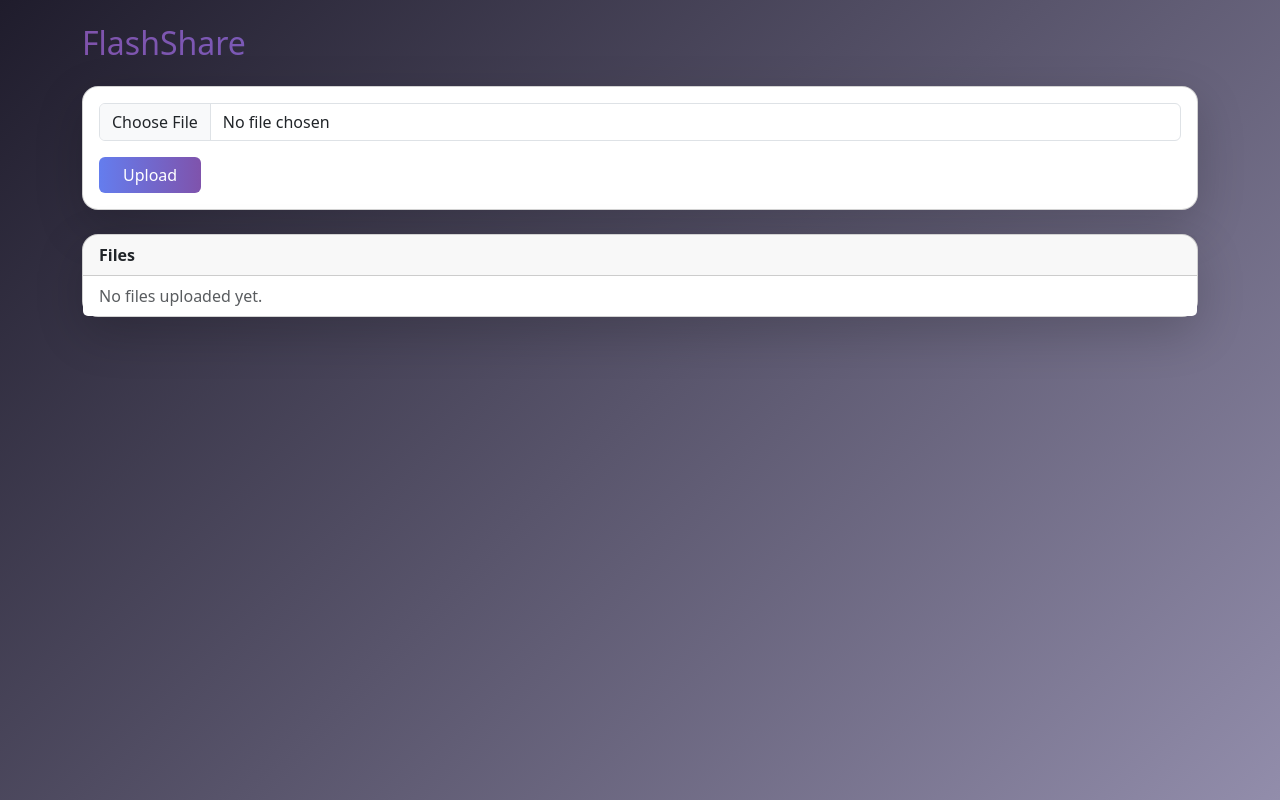
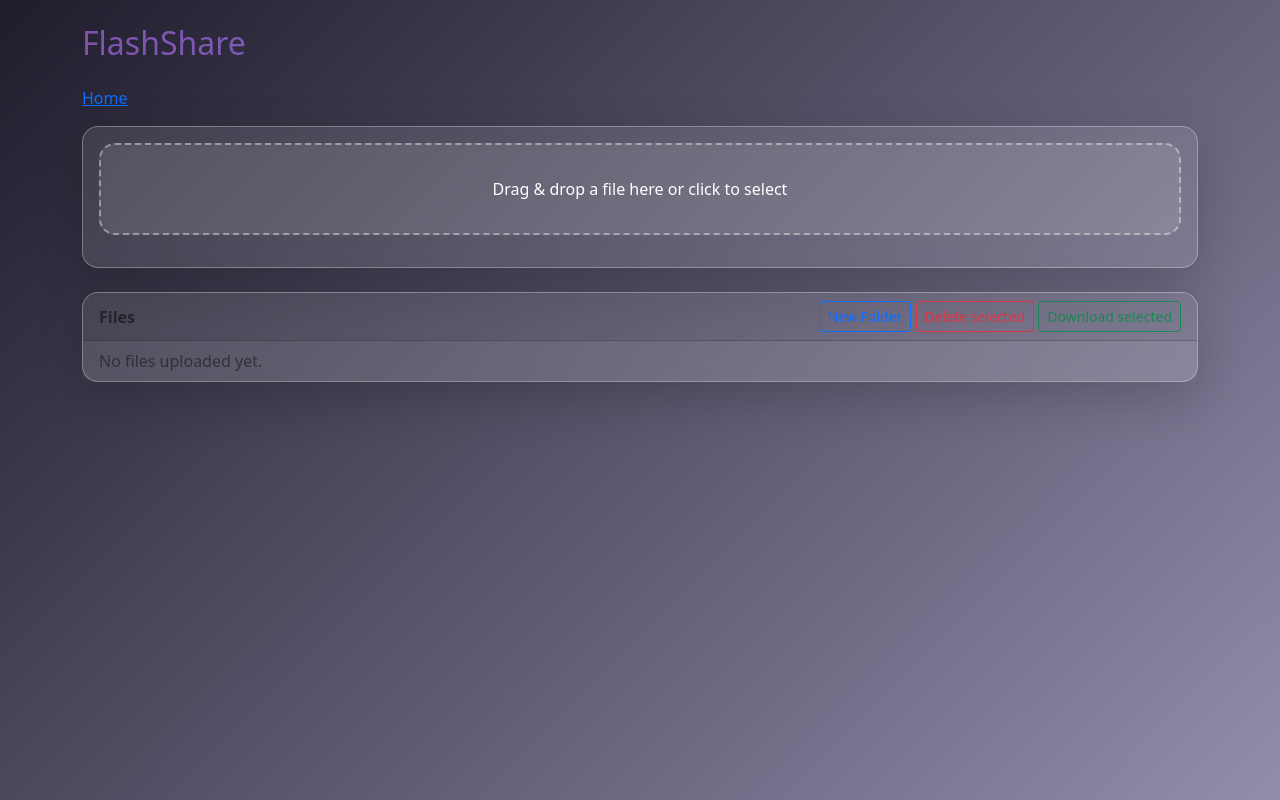
Before and after one commit to murryanbul/aitest, a Flask app: page / in a window 1280 px wide. Run offline with Flask 2, Linux system fonts and the light colour scheme.

Commit message:
Add folder support, rename and bulk actions with QR sharing

```diff
--- a/app.py
+++ b/app.py
@@ -1,67 +1,194 @@
 import os
+import io
+import shutil
+import zipfile
 from datetime import datetime
-from flask import Flask, render_template, request, redirect, url_for, send_from_directory, flash, jsonify
+from flask import (
+    Flask,
+    render_template,
+    request,
+    send_from_directory,
+    flash,
+    jsonify,
+    send_file,
+    abort,
+)
+from werkzeug.utils import secure_filename
+from werkzeug.exceptions import RequestEntityTooLarge
 
 UPLOAD_FOLDER = 'uploads'
-ALLOWED_EXTENSIONS = set(['txt', 'pdf', 'png', 'jpg', 'jpeg', 'gif', 'zip', 'mp4', 'mp3', 'csv', 'xlsx', 'docx'])
+ALLOWED_EXTENSIONS = {
+    'txt', 'pdf', 'png', 'jpg', 'jpeg', 'gif', 'zip',
+    'mp4', 'mp3', 'csv', 'xlsx', 'docx'
+}
+IMAGE_EXTENSIONS = {'png', 'jpg', 'jpeg', 'gif'}
 
 app = Flask(__name__)
 app.secret_key = "file-sharing-secret-key"
 app.config['UPLOAD_FOLDER'] = UPLOAD_FOLDER
+app.config['MAX_CONTENT_LENGTH'] = 50 * 1024 * 1024  # 50MB limit
 
 if not os.path.exists(UPLOAD_FOLDER):
     os.makedirs(UPLOAD_FOLDER)
 
+
+def safe_path(*paths):
+    base = os.path.abspath(app.config['UPLOAD_FOLDER'])
+    final = os.path.abspath(os.path.join(base, *paths))
+    if os.path.commonpath([final, base]) != base:
+        raise ValueError("Unsafe path")
+    return final
+
 def allowed_file(filename):
     return '.' in filename and filename.rsplit('.', 1)[1].lower() in ALLOWED_EXTENSIONS
 
-def get_files():
-    files = []
-    for filename in os.listdir(UPLOAD_FOLDER):
-        path = os.path.join(UPLOAD_FOLDER, filename)
-        stat = os.stat(path)
-        files.append({
-            'name': filename,
+def get_files(path=""):
+    directory = safe_path(path)
+    entries = []
+    for name in os.listdir(directory):
+        full = os.path.join(directory, name)
+        rel_path = os.path.join(path, name) if path else name
+        stat = os.stat(full)
+        is_folder = os.path.isdir(full)
+        extension = name.rsplit('.', 1)[1].lower() if '.' in name else ''
+        entries.append({
+            'name': name,
+            'path': rel_path.replace("\\", "/"),
             'size': stat.st_size,
             'date': datetime.fromtimestamp(stat.st_ctime).strftime("%Y-%m-%d %H:%M"),
+            'is_image': extension in IMAGE_EXTENSIONS,
+            'is_folder': is_folder,
         })
-    files.sort(key=lambda f: f['date'], reverse=True)
-    return files
+    entries.sort(key=lambda f: (not f['is_folder'], f['name'].lower()))
+    return entries
 
-@app.route('/', methods=['GET', 'POST'])
-def index():
-    if request.method == 'POST':
-        if 'file' not in request.files:
-            flash('No file part', 'danger')
-            return redirect(request.url)
-        file = request.files['file']
-        if file.filename == '':
-            flash('No selected file', 'danger')
-            return redirect(request.url)
-        if file and allowed_file(file.filename):
-            filename = file.filename
-            file.save(os.path.join(app.config['UPLOAD_FOLDER'], filename))
-            flash(f'Uploaded {filename} successfully!', 'success')
-            return redirect(url_for('index'))
-        else:
-            flash('File type not allowed.', 'danger')
-            return redirect(request.url)
-    files = get_files()
-    return render_template('index.html', files=files)
+@app.route('/', defaults={'path': ''})
+@app.route('/<path:path>')
+def index(path):
+    files = get_files(path)
+    breadcrumbs = []
+    if path:
+        parts = path.split('/')
+        accum = ''
+        for part in parts:
+            accum = os.path.join(accum, part) if accum else part
+            breadcrumbs.append({'name': part, 'path': accum.replace("\\", "/")})
+    return render_template('index.html', files=files, path=path, breadcrumbs=breadcrumbs)
 
-@app.route('/uploads/<filename>')
+
+@app.route('/upload', methods=['POST'])
+def upload():
+    path = request.args.get('path', '')
+    if 'file' not in request.files:
+        return jsonify({'success': False, 'error': 'No file part'}), 400
+    file = request.files['file']
+    if file.filename == '':
+        return jsonify({'success': False, 'error': 'No selected file'}), 400
+    if file and allowed_file(file.filename):
+        filename = secure_filename(file.filename)
+        dest = safe_path(path, filename)
+        os.makedirs(os.path.dirname(dest), exist_ok=True)
+        file.save(dest)
+        return jsonify({'success': True, 'filename': filename})
+    return jsonify({'success': False, 'error': 'File type not allowed'}), 400
+
+
+@app.errorhandler(RequestEntityTooLarge)
+def file_too_large(e):
+    return jsonify({'success': False, 'error': 'File too large (max 50MB)'}), 413
+
+@app.route('/uploads/<path:filename>')
 def uploaded_file(filename):
     return send_from_directory(app.config['UPLOAD_FOLDER'], filename)
 
-@app.route('/delete/<filename>', methods=['POST'])
-def delete_file(filename):
-    path = os.path.join(app.config['UPLOAD_FOLDER'], filename)
+@app.route('/delete/<path:filepath>', methods=['POST'])
+def delete_file(filepath):
+    try:
+        path = safe_path(filepath)
+    except ValueError:
+        return jsonify({'success': False}), 400
+    if os.path.isdir(path):
+        shutil.rmtree(path, ignore_errors=True)
+        flash(f"Deleted {filepath}.", "success")
+        return jsonify({'success': True})
     if os.path.exists(path):
         os.remove(path)
-        flash(f"Deleted {filename}.", "success")
+        flash(f"Deleted {filepath}.", "success")
         return jsonify({'success': True})
     flash("File not found.", "danger")
     return jsonify({'success': False}), 404
 
+
+@app.route('/rename/<path:filepath>', methods=['POST'])
+def rename_file(filepath):
+    data = request.get_json() or {}
+    new_name = secure_filename(data.get('new_name', ''))
+    if not new_name:
+        return jsonify({'success': False, 'error': 'Invalid name'}), 400
+    directory = os.path.dirname(filepath)
+    try:
+        src = safe_path(filepath)
+        dest = safe_path(directory, new_name)
+    except ValueError:
+        return jsonify({'success': False}), 400
+    if os.path.exists(src):
+        os.rename(src, dest)
+        return jsonify({'success': True})
+    return jsonify({'success': False, 'error': 'Not found'}), 404
+
+
+@app.route('/create_folder', methods=['POST'])
+def create_folder():
+    data = request.get_json() or {}
+    path = data.get('path', '')
+    name = secure_filename(data.get('folder_name', ''))
+    if not name:
+        return jsonify({'success': False, 'error': 'Invalid name'}), 400
+    try:
+        folder_path = safe_path(path, name)
+    except ValueError:
+        return jsonify({'success': False}), 400
+    if os.path.exists(folder_path):
+        return jsonify({'success': False, 'error': 'Exists'}), 400
+    os.makedirs(folder_path)
+    return jsonify({'success': True})
+
+
+@app.route('/bulk_delete', methods=['POST'])
+def bulk_delete():
+    paths = request.get_json().get('paths', [])
+    for rel in paths:
+        try:
+            target = safe_path(rel)
+        except ValueError:
+            continue
+        if os.path.isdir(target):
+            shutil.rmtree(target, ignore_errors=True)
+        elif os.path.exists(target):
+            os.remove(target)
+    return jsonify({'success': True})
+
+
+@app.route('/bulk_download', methods=['POST'])
+def bulk_download():
+    paths = request.get_json().get('paths', [])
+    buf = io.BytesIO()
+    with zipfile.ZipFile(buf, 'w') as zf:
+        for rel in paths:
+            try:
+                target = safe_path(rel)
+            except ValueError:
+                continue
+            if os.path.isdir(target):
+                for root, dirs, files in os.walk(target):
+                    for f in files:
+                        full = os.path.join(root, f)
+                        arcname = os.path.relpath(full, app.config['UPLOAD_FOLDER'])
+                        zf.write(full, arcname)
+            elif os.path.exists(target):
+                zf.write(target, rel)
+    buf.seek(0)
+    return send_file(buf, mimetype='application/zip', as_attachment=True, download_name='files.zip')
+
 if __name__ == '__main__':
     app.run(host="0.0.0.0", port=5050, debug=True)
--- a/requirements.txt
+++ b/requirements.txt
@@ -1 +1,2 @@
 Flask>=2.2
+gunicorn>=21.2
--- /dev/null
+++ b/static/app.js
@@ -0,0 +1,139 @@
+function postJSON(url, data) {
+  return fetch(url, {
+    method: 'POST',
+    headers: { 'Content-Type': 'application/json' },
+    body: JSON.stringify(data)
+  }).then(res => res.json());
+}
+
+document.querySelectorAll('.delete-btn').forEach(btn => {
+  btn.onclick = function () {
+    if (confirm('Delete "' + this.dataset.path + '"?')) {
+      fetch('/delete/' + encodeURIComponent(this.dataset.path), { method: 'POST' })
+        .then(res => res.json())
+        .then(() => location.reload());
+    }
+  };
+});
+
+document.querySelectorAll('.rename-btn').forEach(btn => {
+  btn.onclick = function () {
+    const current = this.dataset.path.split('/').pop();
+    const newName = prompt('Rename to:', current);
+    if (!newName) return;
+    fetch('/rename/' + encodeURIComponent(this.dataset.path), {
+      method: 'POST',
+      headers: { 'Content-Type': 'application/json' },
+      body: JSON.stringify({ new_name: newName })
+    }).then(res => res.json()).then(d => {
+      if (d.success) location.reload();
+      else alert('Rename failed');
+    });
+  };
+});
+
+document.querySelectorAll('.qr-btn').forEach(btn => {
+  btn.onclick = function () {
+    const url = this.dataset.url;
+    const container = document.getElementById('qrContainer');
+    if (!container) return;
+    container.innerHTML = '';
+    new QRCode(container, url);
+    if (typeof bootstrap !== 'undefined') {
+      new bootstrap.Modal(document.getElementById('qrModal')).show();
+    }
+  };
+});
+
+const dropZone = document.getElementById('dropZone');
+const fileInput = document.getElementById('fileInput');
+const progress = document.getElementById('uploadProgress');
+const progressBar = progress ? progress.querySelector('.progress-bar') : null;
+
+function handleFiles(files) {
+  if (!files || !files.length) return;
+  uploadFile(files[0]);
+}
+
+function uploadFile(file) {
+  const formData = new FormData();
+  formData.append('file', file);
+  const xhr = new XMLHttpRequest();
+  xhr.open('POST', '/upload?path=' + encodeURIComponent(CURRENT_PATH));
+  xhr.upload.addEventListener('progress', (e) => {
+    if (e.lengthComputable && progress && progressBar) {
+      progress.classList.remove('d-none');
+      const percent = (e.loaded / e.total) * 100;
+      progressBar.style.width = percent + '%';
+    }
+  });
+  xhr.onload = () => {
+    if (progress && progressBar) {
+      progress.classList.add('d-none');
+      progressBar.style.width = '0%';
+    }
+    if (xhr.status === 200) {
+      location.reload();
+    } else {
+      alert('Upload failed');
+    }
+  };
+  xhr.send(formData);
+}
+
+if (dropZone && fileInput) {
+  dropZone.addEventListener('click', () => fileInput.click());
+  dropZone.addEventListener('dragover', (e) => {
+    e.preventDefault();
+    dropZone.classList.add('dragover');
+  });
+  dropZone.addEventListener('dragleave', () => dropZone.classList.remove('dragover'));
+  dropZone.addEventListener('drop', (e) => {
+    e.preventDefault();
+    dropZone.classList.remove('dragover');
+    handleFiles(e.dataTransfer.files);
+  });
+  fileInput.addEventListener('change', () => handleFiles(fileInput.files));
+}
+
+const newFolderBtn = document.getElementById('newFolderBtn');
+if (newFolderBtn) {
+  newFolderBtn.onclick = function () {
+    const name = prompt('Folder name?');
+    if (!name) return;
+    postJSON('/create_folder', { path: CURRENT_PATH, folder_name: name })
+      .then(d => { if (d.success) location.reload(); else alert('Failed to create folder'); });
+  };
+}
+
+const bulkDeleteBtn = document.getElementById('bulkDeleteBtn');
+if (bulkDeleteBtn) {
+  bulkDeleteBtn.onclick = function () {
+    const selected = Array.from(document.querySelectorAll('.select-box:checked')).map(cb => cb.value);
+    if (!selected.length) return;
+    if (!confirm('Delete selected items?')) return;
+    postJSON('/bulk_delete', { paths: selected }).then(() => location.reload());
+  };
+}
+
+const bulkDownloadBtn = document.getElementById('bulkDownloadBtn');
+if (bulkDownloadBtn) {
+  bulkDownloadBtn.onclick = function () {
+    const selected = Array.from(document.querySelectorAll('.select-box:checked')).map(cb => cb.value);
+    if (!selected.length) return;
+    fetch('/bulk_download', {
+      method: 'POST',
+      headers: { 'Content-Type': 'application/json' },
+      body: JSON.stringify({ paths: selected })
+    }).then(res => res.blob()).then(blob => {
+      const url = URL.createObjectURL(blob);
+      const a = document.createElement('a');
+      a.href = url;
+      a.download = 'files.zip';
+      document.body.appendChild(a);
+      a.click();
+      a.remove();
+      URL.revokeObjectURL(url);
+    });
+  };
+}
--- a/static/style.css
+++ b/static/style.css
@@ -1,18 +1,45 @@
 body {
     background: linear-gradient(135deg, #1f1c2c 0%, #928dab 100%);
     min-height: 100vh;
+    color: #fff;
 }
 .card {
     border-radius: 1rem;
+    background: rgba(255, 255, 255, 0.1);
+    backdrop-filter: blur(10px);
+    border: 1px solid rgba(255, 255, 255, 0.3);
 }
 .text-gradient {
     background: linear-gradient(90deg, #7f53ac, #647dee);
     -webkit-background-clip: text;
     -webkit-text-fill-color: transparent;
 }
+.upload-area {
+    border: 2px dashed rgba(255, 255, 255, 0.4);
+    padding: 2rem;
+    text-align: center;
+    cursor: pointer;
+    border-radius: 1rem;
+    color: #fff;
+    background: rgba(255, 255, 255, 0.1);
+}
+.upload-area.dragover {
+    background: rgba(255, 255, 255, 0.2);
+}
 .file-row .file-icon {
     font-size: 1.5em;
     vertical-align: middle;
+}
+.thumb {
+    width: 40px;
+    height: 40px;
+    object-fit: cover;
+    border-radius: 0.25rem;
+}
+.list-group-item {
+    background: rgba(255, 255, 255, 0.05);
+    color: #fff;
+    border: 1px solid rgba(255, 255, 255, 0.1);
 }
 .btn-primary {
     background: linear-gradient(90deg, #647dee, #7f53ac);
--- a/templates/index.html
+++ b/templates/index.html
@@ -20,33 +20,72 @@
       {% endif %}
     {% endwith %}
 
+    <nav aria-label="breadcrumb" class="mb-3">
+      <ol class="breadcrumb">
+        <li class="breadcrumb-item"><a href="{{ url_for('index') }}">Home</a></li>
+        {% for crumb in breadcrumbs %}
+          {% if loop.last %}
+            <li class="breadcrumb-item active" aria-current="page">{{ crumb.name }}</li>
+          {% else %}
+            <li class="breadcrumb-item"><a href="{{ url_for('index', path=crumb.path) }}">{{ crumb.name }}</a></li>
+          {% endif %}
+        {% endfor %}
+      </ol>
+    </nav>
+
     <!-- Upload Card -->
     <div class="card shadow-lg mb-4">
       <div class="card-body">
-        <form action="" method="post" enctype="multipart/form-data" id="uploadForm">
-          <div class="mb-3">
-            <input class="form-control" type="file" name="file" id="fileInput" required>
+        <form enctype="multipart/form-data" id="uploadForm">
+          <div id="dropZone" class="upload-area mb-3">
+            Drag & drop a file here or click to select
+            <input type="file" name="file" id="fileInput" hidden>
           </div>
-          <button class="btn btn-primary px-4" type="submit">Upload</button>
+          <div class="progress d-none" id="uploadProgress">
+            <div class="progress-bar" role="progressbar"></div>
+          </div>
         </form>
       </div>
     </div>
 
     <!-- File List -->
     <div class="card shadow-lg">
-      <div class="card-header fw-bold">Files</div>
+      <div class="card-header d-flex justify-content-between align-items-center fw-bold">
+        Files
+        <div>
+          <button class="btn btn-sm btn-outline-primary" id="newFolderBtn">New Folder</button>
+          <button class="btn btn-sm btn-outline-danger" id="bulkDeleteBtn">Delete selected</button>
+          <button class="btn btn-sm btn-outline-success" id="bulkDownloadBtn">Download selected</button>
+        </div>
+      </div>
       <ul class="list-group list-group-flush" id="fileList">
         {% for file in files %}
           <li class="list-group-item d-flex align-items-center justify-content-between file-row">
-            <div>
-              <span class="file-icon me-2">📄</span>
-              <span class="fw-semibold">{{ file.name }}</span>
-              <span class="badge bg-secondary ms-2">{{ (file.size/1024)|round(1) }} KB</span>
-              <small class="text-muted ms-3">{{ file.date }}</small>
+            <div class="d-flex align-items-center flex-grow-1">
+              <input type="checkbox" class="form-check-input me-2 select-box" value="{{ file.path }}">
+              {% if file.is_folder %}
+                <span class="file-icon me-2">📁</span>
+                <a href="{{ url_for('index', path=file.path) }}" class="text-decoration-none text-white flex-grow-1">{{ file.name }}</a>
+              {% else %}
+                {% if file.is_image %}
+                  <img src="{{ url_for('uploaded_file', filename=file.path) }}" class="thumb me-2" alt="thumbnail">
+                {% else %}
+                  <span class="file-icon me-2">📄</span>
+                {% endif %}
+                <div class="flex-grow-1">
+                  <span class="fw-semibold">{{ file.name }}</span>
+                  <span class="badge bg-secondary ms-2">{{ (file.size/1024)|round(1) }} KB</span>
+                  <small class="text-muted ms-3">{{ file.date }}</small>
+                </div>
+              {% endif %}
             </div>
-            <div>
-              <a href="{{ url_for('uploaded_file', filename=file.name) }}" class="btn btn-outline-success btn-sm" download>Download</a>
-              <button class="btn btn-outline-danger btn-sm ms-2 delete-btn" data-filename="{{ file.name }}">Delete</button>
+            <div class="ms-2">
+              {% if not file.is_folder %}
+                <button class="btn btn-outline-secondary btn-sm qr-btn me-1" data-url="{{ url_for('uploaded_file', filename=file.path, _external=True) }}">QR</button>
+                <button class="btn btn-outline-primary btn-sm me-1 rename-btn" data-path="{{ file.path }}">Rename</button>
+                <a href="{{ url_for('uploaded_file', filename=file.path) }}" class="btn btn-outline-success btn-sm" download>Download</a>
+              {% endif %}
+              <button class="btn btn-outline-danger btn-sm ms-1 delete-btn" data-path="{{ file.path }}">Delete</button>
             </div>
           </li>
         {% else %}
@@ -57,16 +96,23 @@
 </div>
 
 <script src="https://cdn.jsdelivr.net/npm/bootstrap@5.3.3/dist/js/bootstrap.bundle.min.js"></script>
-<script>
-document.querySelectorAll('.delete-btn').forEach(btn => {
-    btn.onclick = function() {
-        if (confirm('Delete "' + this.dataset.filename + '"?')) {
-            fetch('/delete/' + encodeURIComponent(this.dataset.filename), {method:'POST'})
-            .then(res => res.json())
-            .then(data => location.reload());
-        }
-    }
-});
-</script>
+<script src="https://cdnjs.cloudflare.com/ajax/libs/qrcodejs/1.0.0/qrcode.min.js"></script>
+<script>const CURRENT_PATH = "{{ path }}";</script>
+<script src="{{ url_for('static', filename='app.js') }}"></script>
+
+<!-- QR Modal -->
+<div class="modal fade" id="qrModal" tabindex="-1">
+  <div class="modal-dialog">
+    <div class="modal-content">
+      <div class="modal-header">
+        <h5 class="modal-title">QR Code</h5>
+        <button type="button" class="btn-close" data-bs-dismiss="modal"></button>
+      </div>
+      <div class="modal-body text-center">
+        <div id="qrContainer"></div>
+      </div>
+    </div>
+  </div>
+</div>
 </body>
 </html>
```
Also changed, not shown: README.md.
